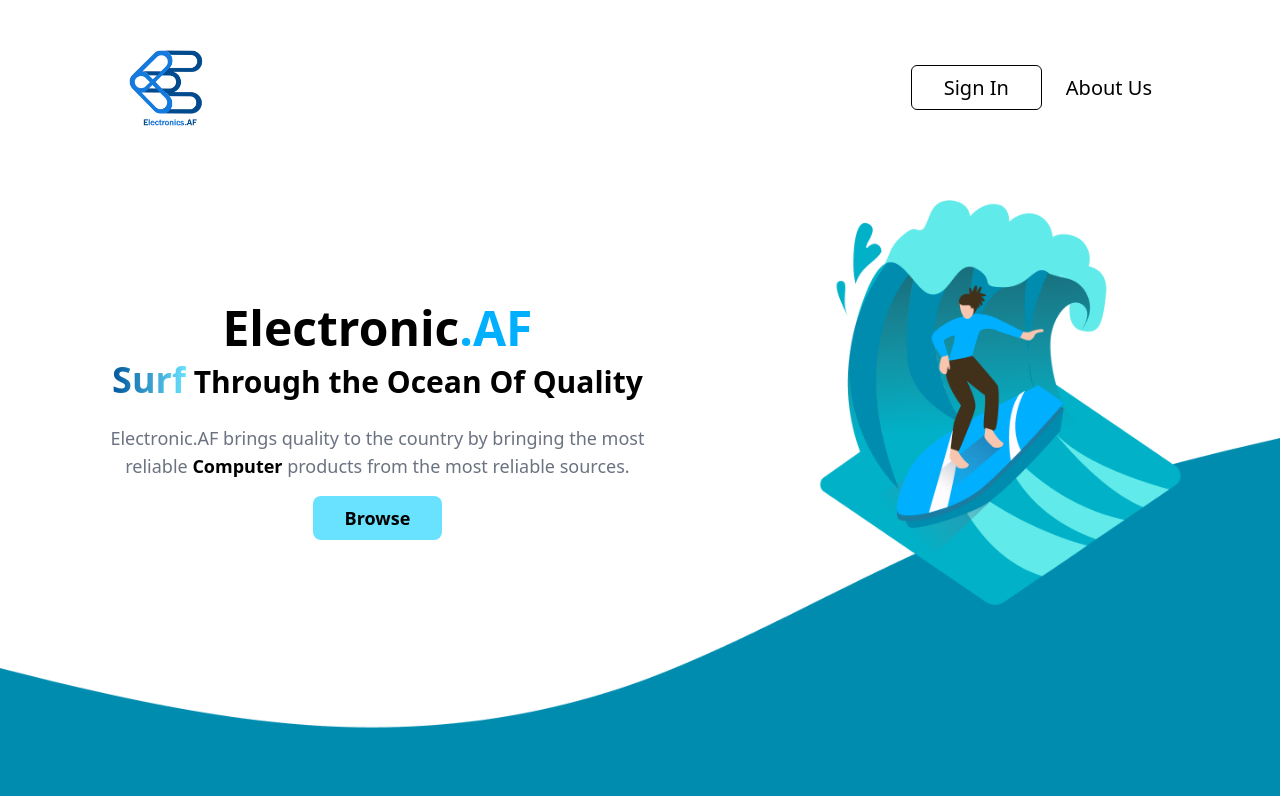
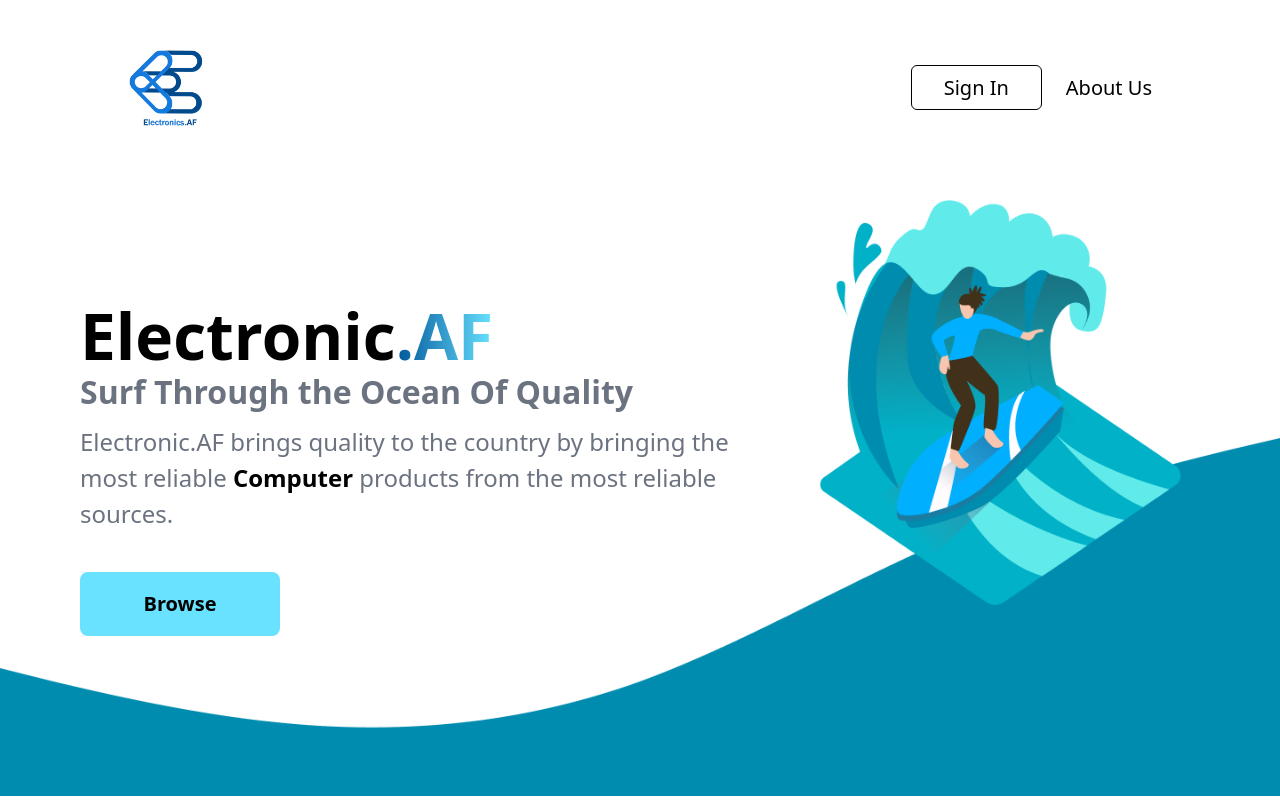
Before and after one commit to BahirHakimy/Electronic.AF, a React (Create React App) app in the folder Frontend/: page / in a window 1280 px wide. Built offline with nearby package versions, Linux system fonts and the light colour scheme.

Commit message:
redesgined the home page

```diff
--- a/Frontend/src/components/Home.jsx
+++ b/Frontend/src/components/Home.jsx
@@ -33,25 +33,25 @@ function Home() {
       {/* //* body   */}
       <div className="grid ml-20 relative  sm:pt-24  z-20 ">
         {/* colOne */}
-        <div className="max-w-prose text-center lg:pt-20">
+        <div className="max-w-[75ch] lg:pt-20">
           {/* title  */}
-          <h1 className="text-5xl font-bold pb-2">
-            Electronic<span className="text-primary">.AF</span>
+          <h1 className="text-[4rem] font-bold leading-none pb-2 ">
+            Electronic
+            <span className="bg-clip-text   bg-gradient-to-r from-secondary to-primaryLight text-transparent">
+              .AF
+            </span>
           </h1>
-          <h2 className="text-3xl font-bold pb-6">
-            <span className="bg-clip-text text-4xl  bg-gradient-to-r from-secondary to-primaryLight text-transparent ">
-              Surf
-            </span>{" "}
-            Through the Ocean Of Quality
+          <h2 className="text-[2rem] leading-none font-bold text-gray-500 ">
+            <span className=" "></span> Surf Through the Ocean Of Quality
           </h2>
-          <p className="text-gray-500 text-lg pb-4">
+          <p className="text-gray-500 text-[1.5rem] pt-4 pb-10">
             Electronic.AF brings quality to the country by bringing the most
             reliable <strong className="text-black">Computer</strong> products
             from the most reliable sources.
           </p>
           {/* buttons */}
           <div className=" ">
-            <button className="bg-primaryLight text-lg rounded-lg font-bold px-8 py-2 hover:bg-primaryDark hover:text-white">
+            <button className="bg-primaryLight text-[1.25rem] w-[200px] h-[64px] px-4 py-2 rounded-lg font-bold hover:bg-primaryDark hover:text-white">
               <Link to={"/products"}>Browse</Link>
             </button>
           </div>
--- a/Frontend/src/index.css
+++ b/Frontend/src/index.css
@@ -9,17 +9,15 @@
   .customizeLabel {
     @apply text-base text-gray-700 font-bold block;
   }
-  .customizeCard{
-    @apply grid md:grid-cols-2 max-w-5xl mx-auto shadow-xl
+  .customizeCard {
+    @apply grid md:grid-cols-2 max-w-5xl mx-auto shadow-xl;
   }
-  .customField{
-   @apply px-5 py-2
+  .customField {
+    @apply px-5 py-2;
   }
-  .customNumberInput{
-    @apply focus:border-primary focus:ring-primary w-8 md:w-16
+  .customNumberInput {
+    @apply focus:border-primary focus:ring-primary w-8 md:w-16;
   }
-
-
 }
 
 /* //*for the arrows in the number input type */
@@ -30,6 +28,14 @@
 }
 
 /* 2 group of 3 items */
-        input[type="number"]:nth-child(n+4) {
+input[type="number"]:nth-child(n + 4) {
   order: 2;
 }
+
+@layer base {
+  @font-face {
+    font-family: "Roboto Bold";
+    font-weight: 700;
+    src: url(./fonts/Roboto-Bold.ttf) format("truetype");
+  }
+}
--- a/Frontend/tailwind.config.js
+++ b/Frontend/tailwind.config.js
@@ -1,25 +1,26 @@
 module.exports = {
-  content: [
-    "./src/**/*.{js,jsx,ts,tsx}",
-  ],
+  content: ["./src/**/*.{js,jsx,ts,tsx}"],
   theme: {
     extend: {
-      colors : {
-        background : '#F0F0F0',
-        primary : '#00B0FF',
-        primaryLight : '#69E2FF',
-        primaryDark : '#0081CB',
-        secondary : '#01579B'
+      colors: {
+        background: "#F0F0F0",
+        primary: "#00B0FF",
+        primaryLight: "#69E2FF",
+        primaryDark: "#0081CB",
+        secondary: "#01579B",
       },
-      borderWidth : {
-        '3' : '3px'
+      borderWidth: {
+        3: "3px",
       },
-      spacing : {
-        66 : '270px'
-      }
+      spacing: {
+        66: "270px",
+      },
+
+      fontFamily: {
+        // roboto: ["Roboto"],
+        robotoBold: ["Roboto Bold"],
+      },
     },
   },
-  plugins: [
-    require('@tailwindcss/forms'),
-  ],
-}
+  plugins: [require("@tailwindcss/forms")],
+};
```
Also changed, not shown: Frontend/src/fonts/Roboto-Bold.ttf (added), Frontend/src/fonts/Roboto-Regular.ttf (added). Lines whose indentation alone changed are shown as unchanged.
